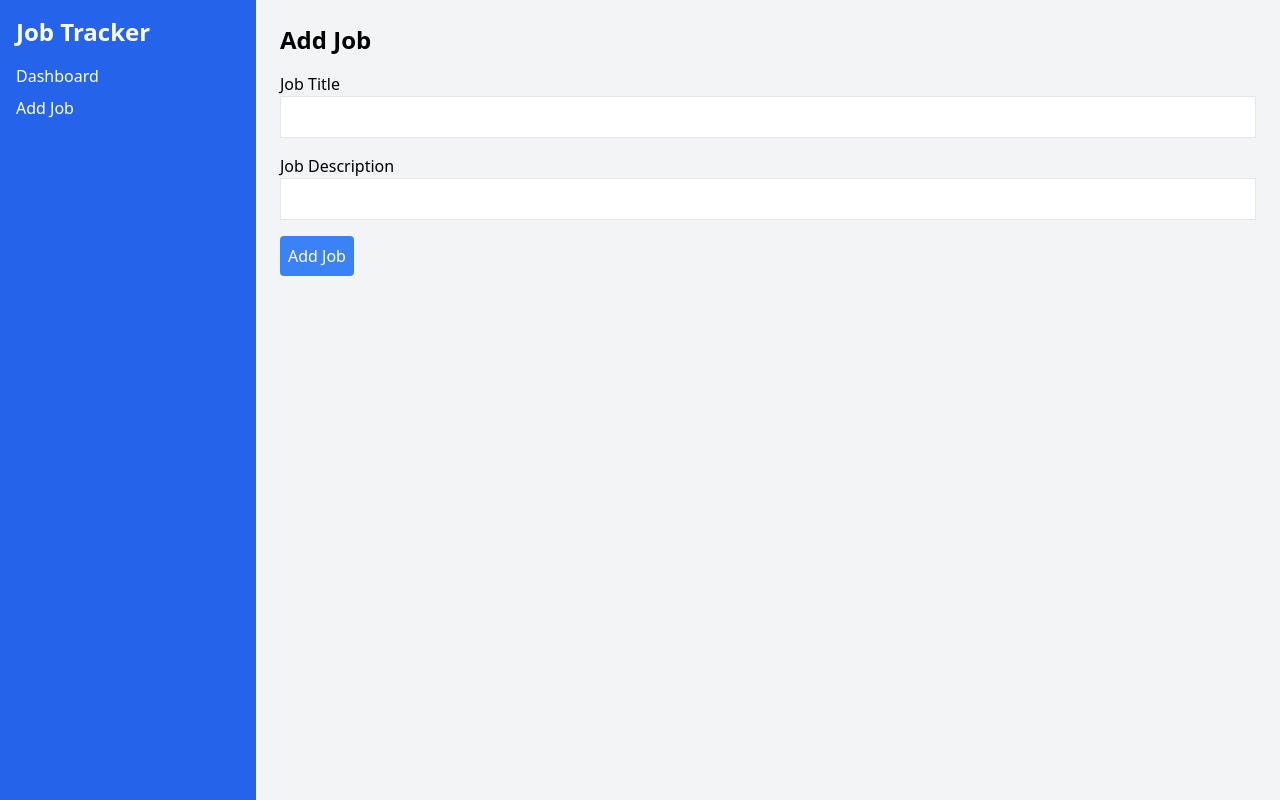
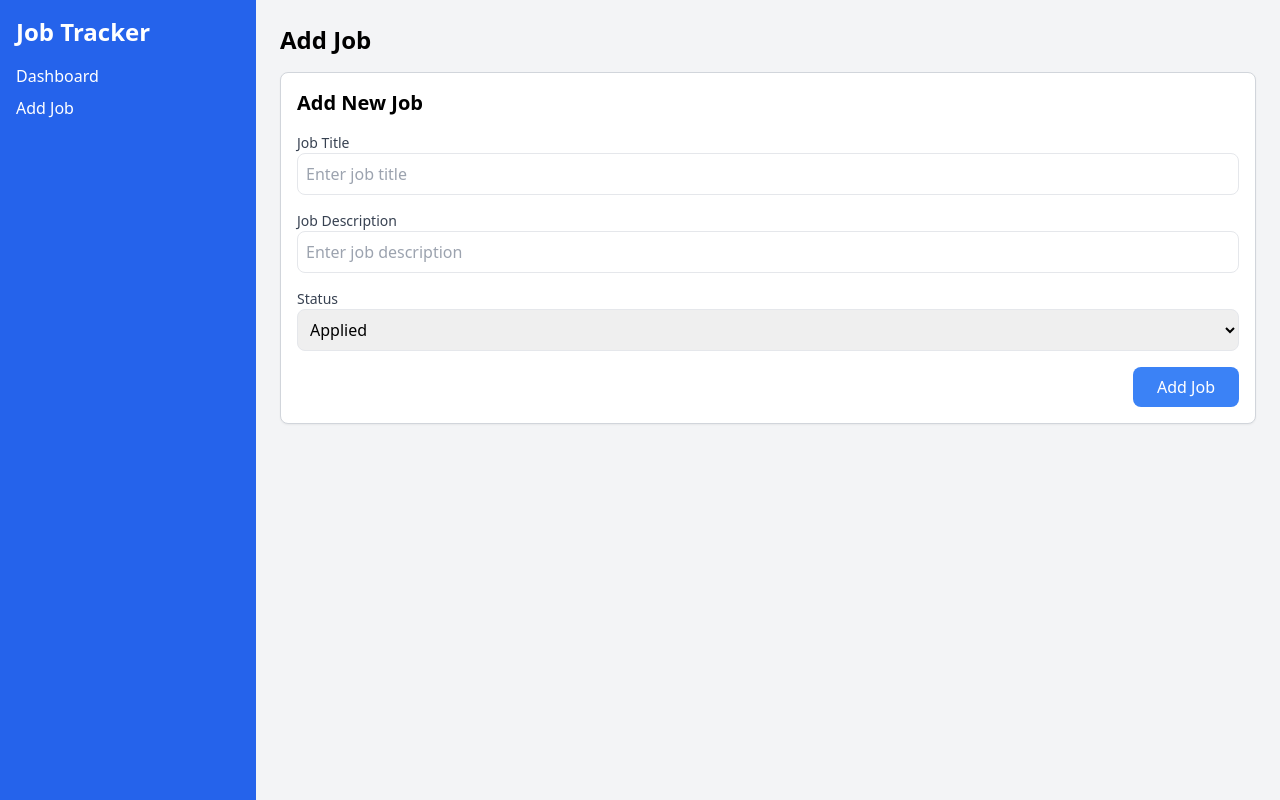
Before and after one commit to zol22/Job-Tracker, a Next.js app in the folder frontend/: page /jobs/add in a window 1280 px wide. Built offline with nearby package versions, Linux system fonts and the light colour scheme.

Commit message:
fix comment section

```diff
--- a/frontend/components/AddJobForm.tsx
+++ b/frontend/components/AddJobForm.tsx
@@ -1,39 +1,80 @@
-// components/AddJobForm.tsx
 import { useState } from 'react';
 
-const AddJobForm = ({ onAdd }: { onAdd: (job: { title: string; description: string }) => void }) => {
-  const [job, setJob] = useState({ title: '', description: '' });
+interface NewJob {
+  title: string;
+  description: string;
+  status: string;
+}
 
-  const handleSubmit = (e: React.FormEvent) => {
-    e.preventDefault();
-    onAdd(job);
-    setJob({ title: '', description: '' });
+const AddJobForm = ({ onAdd }: { onAdd: (job: NewJob) => void }) => {
+  const [newJob, setNewJob] = useState<NewJob>({
+    title: '',
+    description: '',
+    status: 'Applied', // Default status
+  });
+
+  const handleInputChange = (e: React.ChangeEvent<HTMLInputElement | HTMLSelectElement>, field: string) => {
+    setNewJob((prevState) => ({ ...prevState, [field]: e.target.value }));
+  };
+
+  const handleSubmit = () => {
+    onAdd(newJob);
+    setNewJob({ title: '', description: '', status: 'Applied' }); // Reset form after submission
   };
 
   return (
-    <form onSubmit={handleSubmit} className="space-y-4">
+    <div className="mb-4 p-4 border border-gray-300 rounded-lg shadow-sm bg-white">
+      <h2 className="text-xl font-semibold mb-4">Add New Job</h2>
+      <div className="space-y-4">
         <div>
-        <label className="block font-medium">Job Title</label>
+          <label className="block text-sm font-medium text-gray-700">Job Title</label>
           <input
             type="text"
-          value={job.title}
-          onChange={(e) => setJob({ ...job, title: e.target.value })}
-          className="border p-2 w-full"
+            placeholder="Enter job title"
+            value={newJob.title}
+            onChange={(e) => handleInputChange(e, 'title')}
+            className="border p-2 w-full rounded-lg"
           />
         </div>
+
         <div>
-        <label className="block font-medium">Job Description</label>
+          <label className="block text-sm font-medium text-gray-700">Job Description</label>
           <input
             type="text"
-          value={job.description}
-          onChange={(e) => setJob({ ...job, description: e.target.value })}
-          className="border p-2 w-full"
+            placeholder="Enter job description"
+            value={newJob.description}
+            onChange={(e) => handleInputChange(e, 'description')}
+            className="border p-2 w-full rounded-lg"
           />
         </div>
-      <button type="submit" className="bg-blue-500 text-white p-2 rounded">
+
+        <div>
+          <label className="block text-sm font-medium text-gray-700">Status</label>
+          <select
+            value={newJob.status}
+            onChange={(e) => handleInputChange(e, 'status')}
+            className="border p-2 w-full rounded-lg"
+          >
+            <option value="Applied">Applied</option>
+            <option value="Viewed">Viewed</option>
+            <option value="Resume Downloaded">Resume Downloaded</option>
+            <option value="Accepted">Accepted</option>
+            <option value="Interview Scheduled">Interview Scheduled</option>
+            <option value="Second Round Interview">Second Round Interview</option>
+            <option value="Offer Received">Offer Received</option>
+          </select>
+        </div>
+
+        <div className="flex justify-end">
+          <button
+            onClick={handleSubmit}
+            className="bg-blue-500 text-white p-2 px-6 rounded-lg hover:bg-blue-600"
+          >
             Add Job
           </button>
-    </form>
+        </div>
+      </div>
+    </div>
   );
 };
 
--- a/frontend/components/JobList.tsx
+++ b/frontend/components/JobList.tsx
@@ -1,25 +1,46 @@
+import { useState } from 'react';
+
 interface Job {
   id: number;
   title: string;
   description: string;
+  status: string;
+  comments: string[]; // Ensure comments is always an array
+  history: { status: string; date: string }[];
 }
 
 const JobList = ({
   jobs,
+  onUpdateStatus,
+  onAddComment,
   onDelete,
 }: {
   jobs: Job[];
+  onUpdateStatus: (id: number, status: string) => void;
+  onAddComment: (id: number, comment: string) => void;
   onDelete: (id: number) => void;
 }) => {
+  const [selectedJob, setSelectedJob] = useState<Job | null>(null);
+  const [comment, setComment] = useState('');
+
   return (
     <div className="mt-4">
-        <h2 className="text-xl font-bold mb-4">Available Jobs</h2>
+      <h2 className="text-xl font-bold mb-4">Job Applications</h2>
       <ul className="grid grid-cols-1 sm:grid-cols-2 lg:grid-cols-3 gap-4">
         {jobs.map((job) => (
           <li key={job.id} className="border p-4 rounded-lg shadow-md bg-white">
             <h3 className="font-semibold text-lg">{job.title}</h3>
             <p className="text-sm text-gray-600">{job.description}</p>
+            <p className="text-sm text-gray-600">
+              <span className="font-semibold">Status:</span> {job.status}
+            </p>
             <div className="mt-2 flex justify-between">
+              <button
+                className="text-white bg-blue-500 hover:bg-blue-600 px-4 py-1 rounded"
+                onClick={() => setSelectedJob(job)} // Set selected job to display details
+              >
+                View Details
+              </button>
               <button
                 className="text-white bg-red-500 hover:bg-red-600 px-4 py-1 rounded"
                 onClick={() => onDelete(job.id)}
@@ -30,6 +51,60 @@ interface Job {
           </li>
         ))}
       </ul>
+
+      {/* Modal */}
+      {selectedJob && (
+        <div className="fixed inset-0 bg-gray-800 bg-opacity-50 flex items-center justify-center">
+          <div className="bg-white p-6 rounded-lg w-3/4">
+            <h3 className="text-lg font-bold mb-2">{selectedJob.title}</h3>
+            <p className="text-sm mb-4">{selectedJob.description}</p>
+            <h4 className="text-md font-semibold">Status</h4>
+            <select
+              value={selectedJob.status}
+              onChange={(e) => onUpdateStatus(selectedJob.id, e.target.value)}
+              className="border p-2 w-full mb-4"
+            >
+              <option value="Applied">Applied</option>
+              <option value="Viewed">Viewed</option>
+              <option value="Resume Downloaded">Resume Downloaded</option>
+              <option value="Accepted">Accepted</option>
+              <option value="Interview Scheduled">Interview Scheduled</option>
+              <option value="Second Round Interview">Second Round Interview</option>
+            </select>
+            <h4 className="text-md font-semibold">Comments</h4>
+            <ul className="list-disc ml-4 mb-4">
+              {selectedJob.comments && selectedJob.comments.length > 0 ? (
+                selectedJob.comments.map((comment, index) => (
+                  <li key={index}>{comment}</li>
+                ))
+              ) : (
+                <li>No comments yet</li>
+              )}
+            </ul>
+            <textarea
+              className="border p-2 w-full mb-4"
+              placeholder="Add a comment"
+              value={comment}
+              onChange={(e) => setComment(e.target.value)}
+            />
+            <button
+              className="bg-green-500 text-white px-4 py-2 rounded"
+              onClick={() => {
+                onAddComment(selectedJob.id, comment);
+                setComment('');
+              }}
+            >
+              Add Comment
+            </button>
+            <button
+              className="bg-red-500 text-white px-4 py-2 rounded ml-4"
+              onClick={() => setSelectedJob(null)}
+            >
+              Close
+            </button>
+          </div>
+        </div>
+      )}
     </div>
   );
 };
--- a/frontend/pages/index.tsx
+++ b/frontend/pages/index.tsx
@@ -1,5 +1,4 @@
-// pages/index.tsx
-import { useEffect, useState } from 'react';
+import { useState, useEffect } from 'react';
 import DashboardLayout from '../components/DashboardLayout';
 import AddJobForm from '../components/AddJobForm';
 import JobList from '../components/JobList';
@@ -8,12 +7,14 @@ interface Job {
   id: number;
   title: string;
   description: string;
+  status: string;
+  comments: string[];
+  history: { status: string; date: string }[];
 }
 
 const Home = () => {
   const [jobs, setJobs] = useState<Job[]>([]);
 
-  // Fetch jobs from backend
   useEffect(() => {
     const fetchJobs = async () => {
       const response = await fetch('http://localhost:5000/api/jobs');
@@ -24,8 +25,7 @@ const Home = () => {
     fetchJobs();
   }, []);
 
-  // Add a new job
-  const handleAddJob = async (job: { title: string; description: string }) => {
+  const handleAddJob = async (job: { title: string; description: string; status: string }) => {
     const response = await fetch('http://localhost:5000/api/jobs', {
       method: 'POST',
       headers: { 'Content-Type': 'application/json' },
@@ -35,17 +35,45 @@ const Home = () => {
     setJobs((prevJobs) => [...prevJobs, newJob]);
   };
 
-  // Delete a job
   const handleDeleteJob = async (id: number) => {
     await fetch(`http://localhost:5000/api/jobs/${id}`, { method: 'DELETE' });
     setJobs((prevJobs) => prevJobs.filter((job) => job.id !== id));
+  };
+
+  const handleUpdateStatus = async (id: number, status: string) => {
+    const response = await fetch(`http://localhost:5000/api/jobs/${id}/status`, {
+      method: 'PUT',
+      headers: { 'Content-Type': 'application/json' },
+      body: JSON.stringify({ status }),
+    });
+    const updatedJob = await response.json();
+    setJobs((prevJobs) =>
+      prevJobs.map((job) => (job.id === id ? updatedJob : job))
+    );
+  };
+
+  const handleAddComment = async (id: number, comment: string) => {
+    const response = await fetch(`http://localhost:5000/api/jobs/${id}/comments`, {
+      method: 'POST',
+      headers: { 'Content-Type': 'application/json' },
+      body: JSON.stringify({ comment }),
+    });
+    const updatedJob = await response.json();
+    setJobs((prevJobs) =>
+      prevJobs.map((job) => (job.id === id ? updatedJob : job))
+    );
   };
 
   return (
     <DashboardLayout>
       <h1 className="text-2xl font-bold mb-4">Welcome to the Job Tracker Dashboard</h1>
       <AddJobForm onAdd={handleAddJob} />
-      <JobList jobs={jobs} onDelete={handleDeleteJob} />
+      <JobList
+        jobs={jobs}
+        onUpdateStatus={handleUpdateStatus}
+        onAddComment={handleAddComment}
+        onDelete={handleDeleteJob}
+      />
     </DashboardLayout>
   );
 };
```
Also changed, not shown: 1 other file (tests, documents, lock files or other folders). Lines whose indentation alone changed are shown as unchanged.
